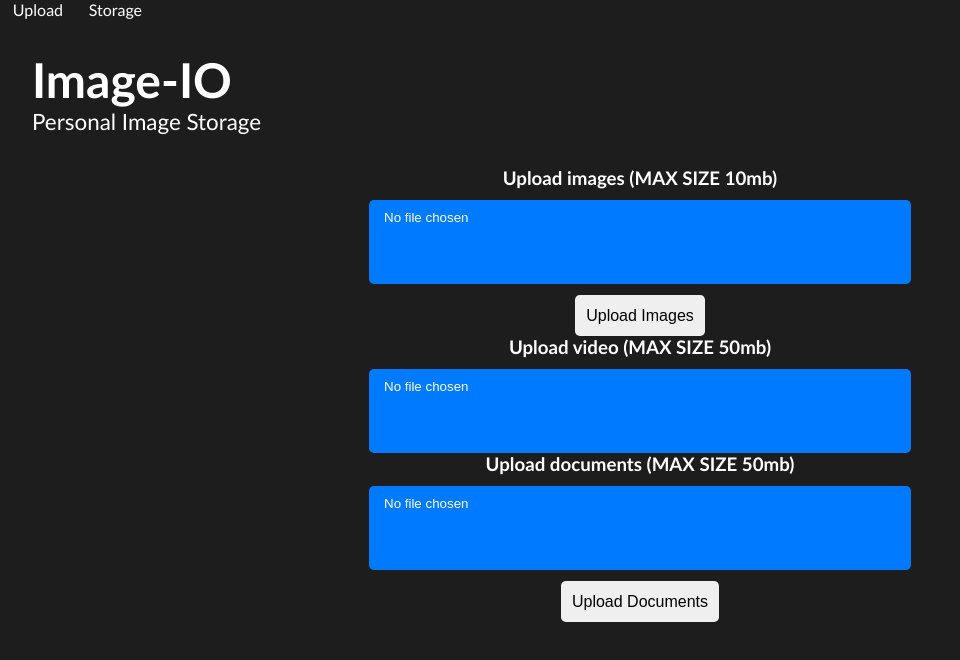
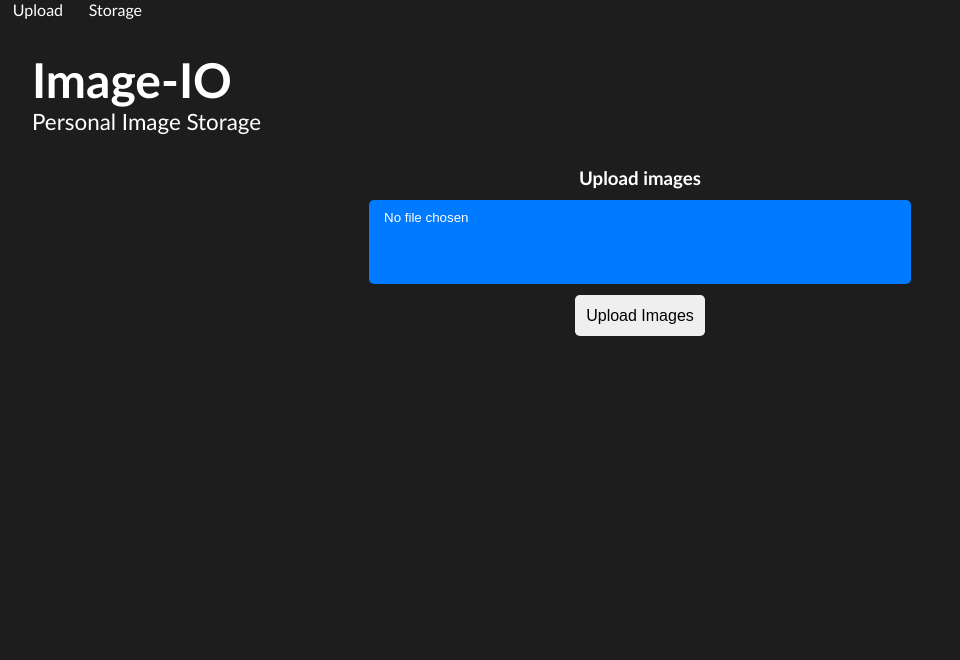
Before and after one commit to ryzxxn/PIS-bucket, a React (Vite) app in the folder Client/: page / in a window 1280 px wide. Shown: the top 660 px of the page, without its empty margins (0-960 px from the left). Built offline with nearby package versions, Linux system fonts and the light colour scheme.

Commit message:
added gif/image upload feature

```diff
--- a/Client/src/Component/documents.jsx
+++ b/Client/src/Component/documents.jsx
@@ -1,70 +1,50 @@
-import React, { useState, useEffect } from 'react';
+import React, { useState } from 'react';
 import axios from 'axios';
 
 export default function Document() {
-  const [selectedFiles, setSelectedFiles] = useState([]);
+  const [selectedDocuments, setSelectedDocuments] = useState([]);
   const [loading, setLoading] = useState(false);
-  const [errorFileIndex, setErrorFileIndex] = useState(null);
 
-  const BOT_TOKEN = '7167183620:AAHzEmlzEHw3fTlOgJBEr8CWs1DY54D3fuw';
-  const CHAT_ID = '6744916119';
+  const CLIENT_API_KEY = 'eeae8ed20280fd7fe151cf0e86dff11e'; // Replace with your imgBB API key
 
-  const handleFileChange = (e) => {
+  const handleDocumentChange = (e) => {
     const files = e.target.files;
-    setSelectedFiles(Array.from(files));
+    setSelectedDocuments(Array.from(files));
   };
 
-  const handleFilesUpload = async () => {
+  const handleDocumentsUpload = async () => {
     try {
       setLoading(true);
 
-      for (let i = 0; i < selectedFiles.length; i++) {
-        const file = selectedFiles[i];
+      for (let i = 0; i < selectedDocuments.length; i++) {
+        const document = selectedDocuments[i];
         const formData = new FormData();
-        formData.append('document', file);
+        formData.append('image', document);
 
-        const response = await axios.post(`https://api.telegram.org/bot${BOT_TOKEN}/sendDocument`, formData, {
+        const response = await axios.post(`https://api.imgbb.com/1/upload?key=${CLIENT_API_KEY}`, formData, {
           headers: {
             'Content-Type': 'multipart/form-data',
           },
-          params: {
-            chat_id: CHAT_ID,
-          }
         });
 
-        const fileId = response.data.result.document.file_id;
-        const fileLink = await getFileLink(fileId);
-        await sendDocumentURL(fileLink);
+        const documentUrl = response.data.data.url;
+        await sendDocumentURLToDatabase(documentUrl);
+        alert('Document uploaded successfully! URL: ' + documentUrl);
       }
     } catch (error) {
-      console.error('Error uploading files:', error.message);
-      if (error.response && error.response.status === 413) {
-        window.alert('File is too large. Please select a smaller file.');
-      } else if (error.response && error.response.status === 400) {
-        window.alert('Upload failed. Please try again later.');
-      }
+      console.error('Error uploading documents:', error.message);
+      alert('An error occurred. Please try again later.');
     } finally {
       setLoading(false);
     }
   };
 
-  const getFileLink = async (fileId) => {
-    try {
-      const response = await axios.get(`https://api.telegram.org/bot${BOT_TOKEN}/getFile?file_id=${fileId}`);
-      const filePath = response.data.result.file_path;
-      return `https://api.telegram.org/file/bot${BOT_TOKEN}/${filePath}`;
-    } catch (error) {
-      console.error('Error retrieving direct download link:', error.message);
-      throw error;
-    }
-  };
-
-  const sendDocumentURL = async (documentUrl) => {
+  const sendDocumentURLToDatabase = async (documentUrl) => {
     try {
       const saveDocumentDB = {
         date: new Date().toString(),
         url: documentUrl,
-        type: 'document', // Assuming all uploaded files are documents
+        type: 'document', // Assuming it's a document
         uploaded_by: 'elton',
       };
 
@@ -77,11 +57,11 @@ export default function Document() {
   return (
     <>
       <div className='input_cont'>
-        <h3>Upload documents (MAX SIZE 50mb)</h3>
-        <input className='upload_void' type="file" accept=".docx,application/msword,application/vnd.openxmlformats-officedocument.wordprocessingml.document" onChange={handleFileChange} multiple />
+        <h3>Upload documents (MAX SIZE 10mb)</h3>
+        <input className='upload_void' type="file" accept=".pdf,.doc,.docx,.txt" onChange={handleDocumentChange} multiple />
         <div className='upload_cont'>
-          <button className='upload_button' onClick={handleFilesUpload} disabled={loading}>
-            Upload Documents
+          <button className='upload_button' onClick={handleDocumentsUpload} disabled={loading}>
+            {loading ? 'Uploading...' : 'Upload Documents'}
           </button>
         </div>
       </div>
--- a/Client/src/Component/image.jsx
+++ b/Client/src/Component/image.jsx
@@ -59,7 +59,7 @@ export default function Image() {
   return (
     <>
       <div className='input_cont'>
-        <h3>Upload images (MAX SIZE 10mb)</h3>
+        <h3>Upload images</h3>
         <input className='upload_void' type="file" accept="image/*" onChange={handleImageChange} multiple />
         <div className='upload_cont'>
           <button className='upload_button' onClick={handleImagesUpload} disabled={loading}>
--- a/Client/src/pages/download.jsx
+++ b/Client/src/pages/download.jsx
@@ -5,18 +5,18 @@ import { useState } from 'react';
 import { Link } from "react-router-dom";
 
 export default function Download() {
-  const [showImage, setShowImage] = useState(false);
-  const [showVideo, setShowVideo] = useState(false);
+  // const [showImage, setShowImage] = useState(false);
+  // const [showVideo, setShowVideo] = useState(false);
 
-  function toggleImage() {
-    setShowImage(!showImage);
-    setShowVideo(false); // Hide video component when showing image component
-  }
+  // function toggleImage() {
+  //   setShowImage(!showImage);
+  //   setShowVideo(false); // Hide video component when showing image component
+  // }
 
-  function toggleVideo() {
-    setShowVideo(!showVideo);
-    setShowImage(false); // Hide image component when showing video component
-  }
+  // function toggleVideo() {
+  //   setShowVideo(!showVideo);
+  //   setShowImage(false); // Hide image component when showing video component
+  // }
 
   return (
     <>
@@ -31,7 +31,7 @@ export default function Download() {
 
       <div className='download_container'>
         <DownloadImage />
-        <DownloadVideo />
+        {/* <DownloadVideo /> */}
         <DownloadDocument/>
       </div>
     </>
--- a/Client/src/pages/upload.jsx
+++ b/Client/src/pages/upload.jsx
@@ -13,8 +13,8 @@ export default function upload() {
         <p>Personal Image Storage</p>
       </div>
     <Image/>
-    <Video/>
-    <Document/>
+    {/* <Video/> */}
+    {/* <Document/> */}
     </>
   )
 }
```
